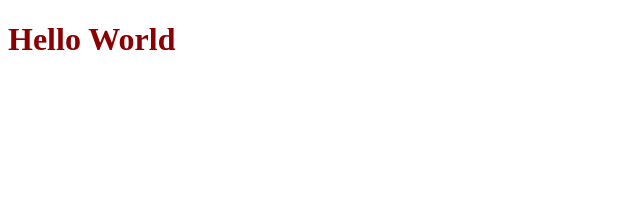
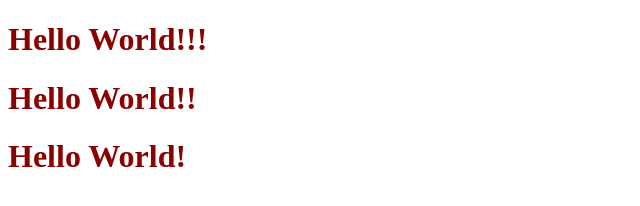
Before and after one commit to MachiMercy/form, a plain HTML site: page index.html in a window 1280 px wide. Shown: the whole page, without its empty margins (0-640 px from the left). Drawn offline with Linux system fonts and the light colour scheme.

Commit message:
Update index.html

```diff
--- a/index.html
+++ b/index.html
@@ -7,7 +7,9 @@
 	<link rel="stylesheet" type="text/css" href="style.css">
 </head>
 <body>
-<h1>Hello World</h1>
+<h1>Hello World!!!</h1>
+	<h1>Hello World!!</h1>
+	<h1>Hello World!</h1>
 
 </body>
 </html>
```
